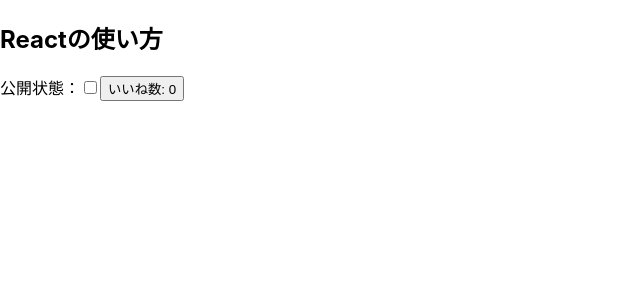
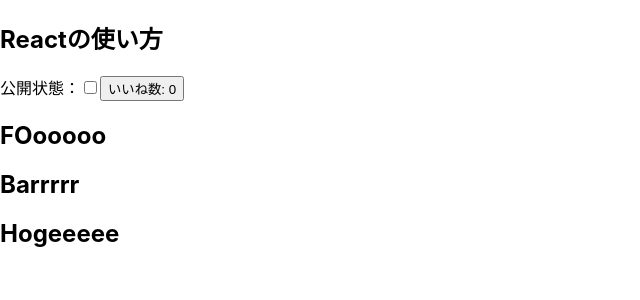
Before and after one commit to takano08/React-training, a React (Create React App) app in the folder my-app/: page / in a window 1280 px wide. Shown: the top 300 px of the page, without its empty margins (0-640 px from the left). Built offline with nearby package versions, Linux system fonts and the light colour scheme.

Commit message:
importとexport

```diff
--- a/my-app/src/Article.jsx
+++ b/my-app/src/Article.jsx
@@ -1,4 +1,4 @@
-import React from "react";
+import React from 'react';
 import LikeButton from "./LikeButton";
 
 const Article = (props) => {
--- a/my-app/src/Blog.jsx
+++ b/my-app/src/Blog.jsx
@@ -1,5 +1,7 @@
-import React from "react";
+import React from 'react';
 import Article from "./Article";
+import {Foo,Bar} from './components/FooBar'
+import Hoge from "./components/Hoge";
 
 class Blog extends React.Component{
     constructor(props) {
@@ -46,6 +48,9 @@
                         toggle={()=> this.togglePublished()}
                         count={this.state.count}
                />
+               <Foo />
+               <Bar />
+               <Hoge />
            </>
 
         )
--- /dev/null
+++ b/my-app/src/components/FooBar.jsx
@@ -0,0 +1,9 @@
+import React from 'react';
+
+export function Foo() {
+    return(<h2>FOooooo</h2>)
+}
+
+export const Bar = () => {
+    return(<h2>Barrrrr</h2>)
+};
--- /dev/null
+++ b/my-app/src/components/Hoge.jsx
@@ -0,0 +1,7 @@
+import React from 'react';
+
+export default class Hoge extends React.Component {
+    render(){
+        return(<h2>Hogeeeee</h2>)
+    }
+}
```
